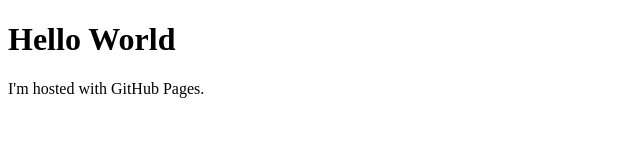
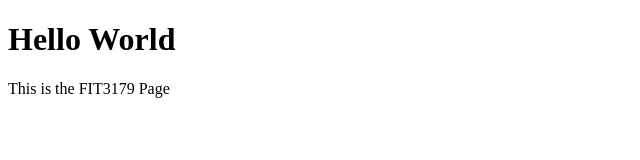
Before and after one commit to benexell97/benexell97.github.io-FIT3179, a plain HTML site: page index.html in a window 1280 px wide. Shown: the full height of the page, 0-640 px from the left. Drawn offline with Linux system fonts and the light colour scheme.

Commit message:
Update index.html

```diff
--- a/index.html
+++ b/index.html
@@ -2,6 +2,6 @@
 <html>
 <body>
 <h1>Hello World</h1>
-<p>I'm hosted with GitHub Pages.</p>
+<p>This is the FIT3179 Page</p>
 </body>
 </html>
```
